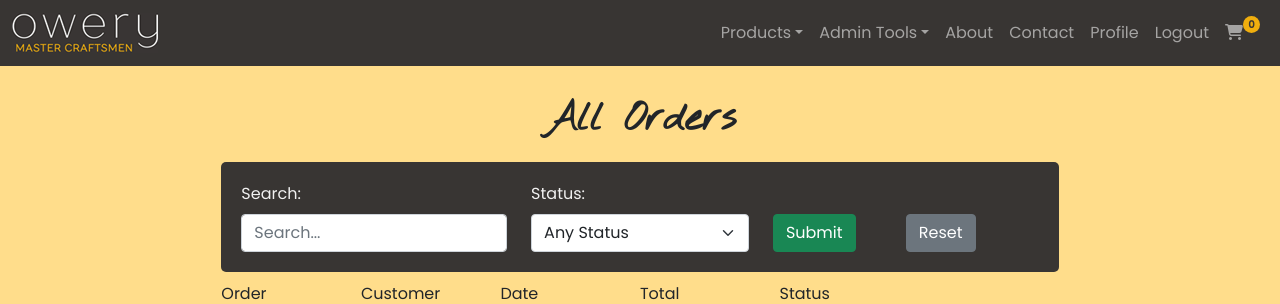
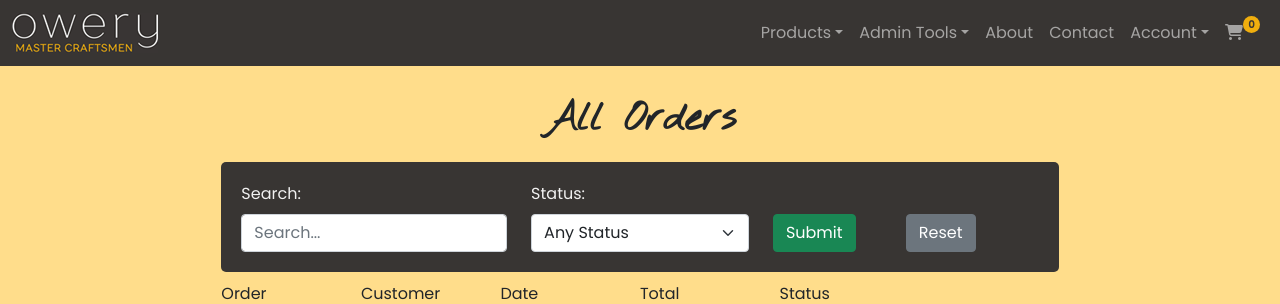
Before and after one commit to PaulWheatcroft/owery-joinery, a Django app: page /admin-tools/ in a window 1280 px wide. Shown: the top 304 px of the page. Run offline with Django 3.2, Linux system fonts and the light colour scheme; a user stored in the database is signed in; data that the repository does not hold is empty; some libraries are stand-ins or nearby versions.

Commit message:
Logged user account menu added that includes profile link and logout

```diff
--- a/profiles/templates/profiles/order_details.html
+++ b/profiles/templates/profiles/order_details.html
@@ -54,7 +54,7 @@
 
         {% endfor %}
         </div>
-        <div class="col-12 col-md-8 offset-md-2">
+        <div class="col-12 col-md-8 offset-md-2 col-xl-6 offset-xl-3">
             <a href="{% url 'profile' %}" class="btn btn-primary">Back to Profile</a>
         </div>
     </div>
--- a/templates/includes/header.html
+++ b/templates/includes/header.html
@@ -1,27 +1,32 @@
 <header>
     <nav class="navbar navbar-expand-md navbar-dark fixed-top my-nav">
         <div class="container-fluid">
-            <a class="navbar-brand" href="{% url 'home' %}"><img src="{{ MEDIA_URL }}owery-menu.png" alt="Owery Joinery"></a>
-                <a class="nav-cart-icon" href="{% url 'view_cart' %}"><i class="fas fa-shopping-cart"></i><span class="nav-cart-number">{{ total_number_of_items }}</span></a>
-                <button class="navbar-toggler toggle-btn" type="button" data-bs-toggle="collapse" data-bs-target="#navbarCollapse"
-                    aria-controls="navbarCollapse" aria-expanded="false" aria-label="Toggle navigation">
+            <a class="navbar-brand" href="{% url 'home' %}"><img src="{{ MEDIA_URL }}owery-menu.png"
+                    alt="Owery Joinery"></a>
+            <a class="nav-cart-icon" href="{% url 'view_cart' %}"><i class="fas fa-shopping-cart"></i><span
+                    class="nav-cart-number">{{ total_number_of_items }}</span></a>
+            <button class="navbar-toggler toggle-btn" type="button" data-bs-toggle="collapse"
+                data-bs-target="#navbarCollapse" aria-controls="navbarCollapse" aria-expanded="false"
+                aria-label="Toggle navigation">
                 <i class="fas fa-bars"></i>
             </button>
-
             <div class="collapse text-center navbar-collapse" id="navbarCollapse">
                 <ul class="navbar-nav ms-auto">
                     <li class="dropdown">
-                        <a class="nav-link dropdown-toggle" data-bs-toggle="dropdown" href="#" role="button" aria-expanded="false">Products</a>
+                        <a class="nav-link dropdown-toggle" data-bs-toggle="dropdown" href="#" role="button"
+                            aria-expanded="false">Products</a>
                         <ul class="dropdown-menu">
                             {% for category in categories %}
-                                <li><a href="{% url 'filtered_products' category_id=category.id %}" class="dropdown-item">{{ category.friendly_name }}</a></li>
+                            <li><a href="{% url 'filtered_products' category_id=category.id %}"
+                                    class="dropdown-item">{{ category.friendly_name }}</a></li>
                             {% endfor %}
                             <li><a href="{% url 'products' %}" class="dropdown-item">All Products</a></li>
                         </ul>
                     </li>
                     {% if user.is_staff %}
                     <li class="dropdown">
-                        <a class="nav-link dropdown-toggle" data-bs-toggle="dropdown" href="#" role="button" aria-expanded="false">Admin Tools</a>
+                        <a class="nav-link dropdown-toggle" data-bs-toggle="dropdown" href="#" role="button"
+                            aria-expanded="false">Admin Tools</a>
                         <ul class="dropdown-menu">
                             <li><a href="{% url 'get_orders' %}" class="dropdown-item">Orders</a></li>
                             {% if user.is_superuser %}
@@ -38,16 +43,23 @@
                         <a class="nav-link" href="{% url 'contact' %}">Contact</a>
                     </li>
                     {% if user.is_authenticated %}
+                    <li class="dropdown">
+                        <a class="nav-link dropdown-toggle" data-bs-toggle="dropdown" href="#" role="button"
+                            aria-expanded="false">Account</a>
+                        <ul class="dropdown-menu">
                             <li class="nav-item">
-                        <a class="nav-link" href="{% url 'profile' %}">Profile</a>
+                                <a class="dropdown-item" href="{% url 'profile' %}">Profile</a>
                             </li>
                             <li class="nav-item">
-                        <a class="nav-link" href="{% url 'account_logout' %}">Logout</a>
+                                <a class="dropdown-item" href="{% url 'account_logout' %}">Logout</a>
+                            </li>
+                        </ul>
                     </li>
                     {% endif %}
                     {% if not user.is_authenticated %}
                     <li class="dropdown">
-                        <a class="nav-link dropdown-toggle" data-bs-toggle="dropdown" href="#" role="button" aria-expanded="false">Account</a>
+                        <a class="nav-link dropdown-toggle" data-bs-toggle="dropdown" href="#" role="button"
+                            aria-expanded="false">Account</a>
                         <ul class="dropdown-menu">
                             <li><a class="dropdown-item" href="{% url 'account_signup' %}">Register</a></li>
                             <li><a class="dropdown-item" href="{% url 'account_login' %}">Login</a></li>
@@ -55,7 +67,8 @@
                     </li>
                     {% endif %}
                     <li class="nav-item desktop-visibility">
-                        <a class="nav-link" href="{% url 'view_cart' %}"><i class="fas fa-shopping-cart"></i><span class="nav-cart-number">{{ total_number_of_items }}</span></a>
+                        <a class="nav-link" href="{% url 'view_cart' %}"><i class="fas fa-shopping-cart"></i><span
+                                class="nav-cart-number">{{ total_number_of_items }}</span></a>
                     </li>
                 </ul>
             </div>
```
Lines whose indentation alone changed are shown as unchanged.
